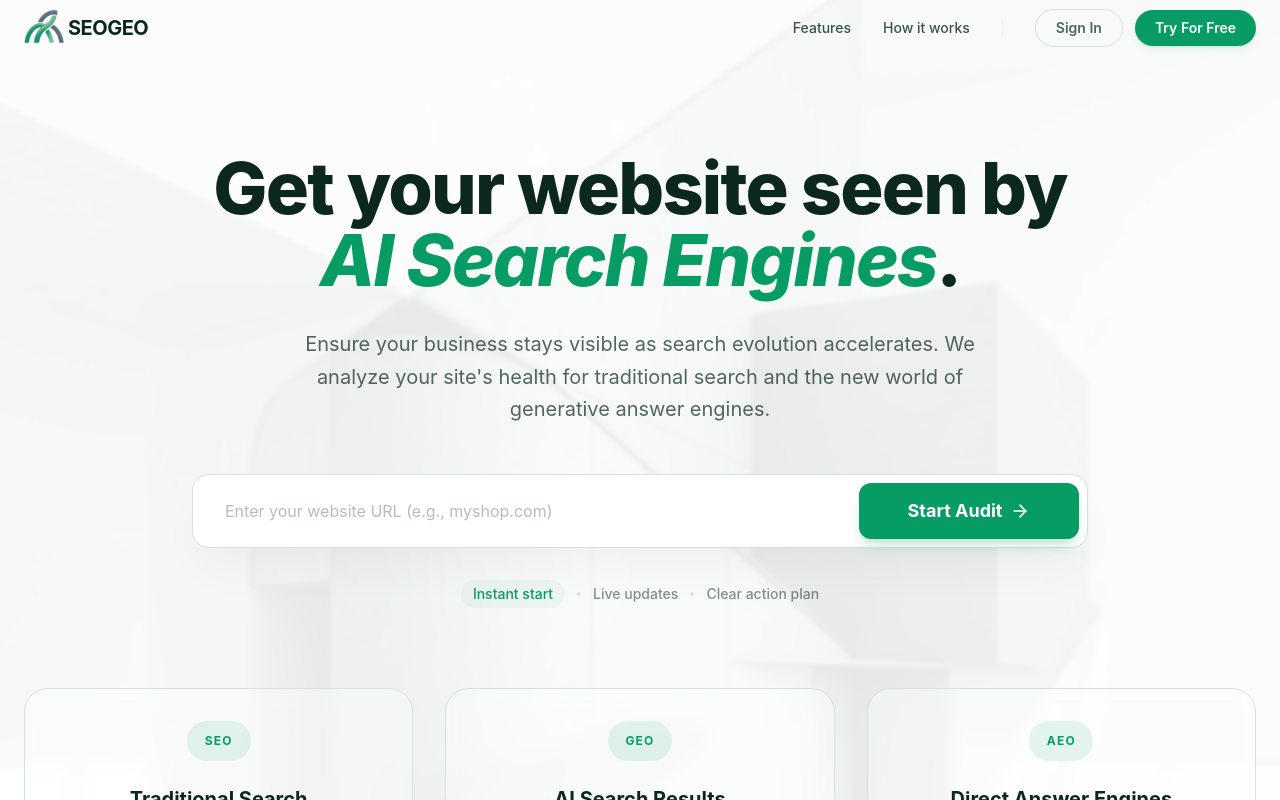
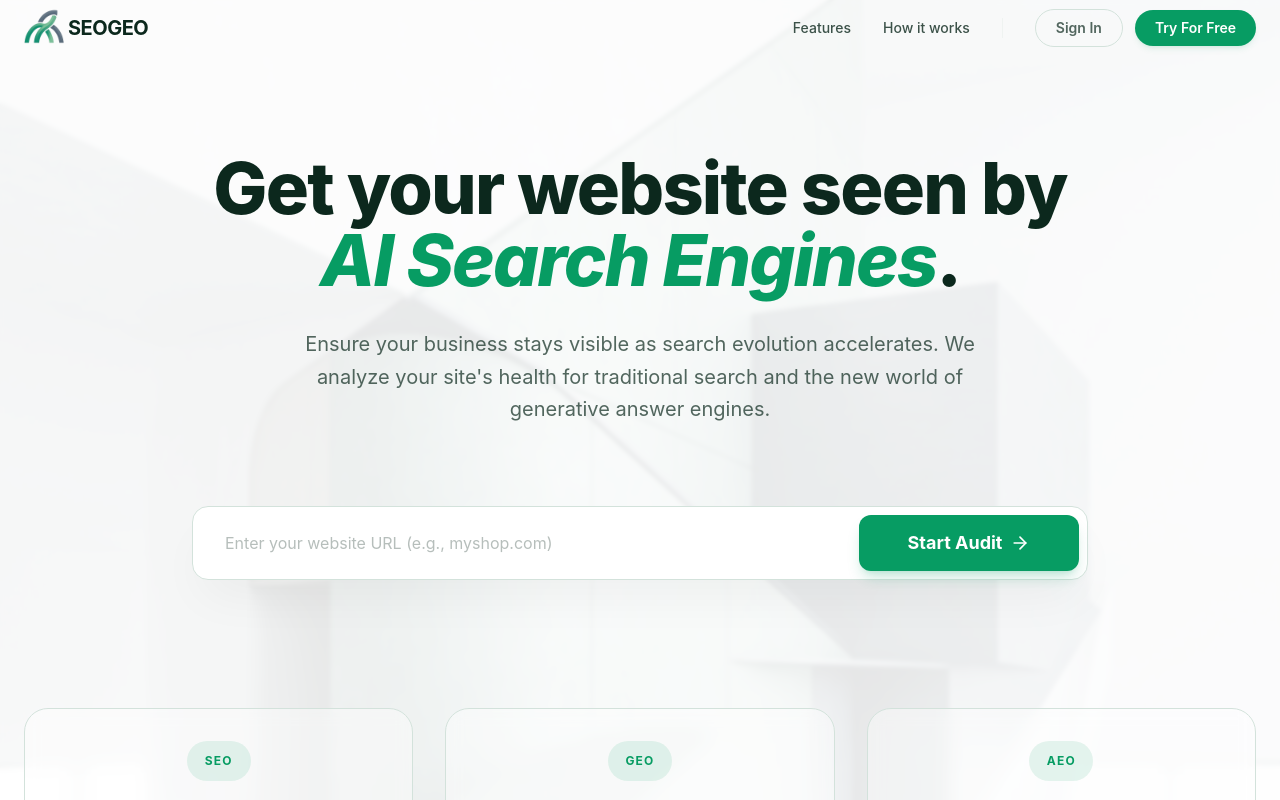
Before and after one commit to nabinpkl/seogeocheck, a Next.js app in the folder frontend/: page / in a window 1280 px wide. Shown: the top 800 px of the page. Built offline with nearby package versions, Linux system fonts and the light colour scheme.

Commit message:
fix(audit): adjust form layout spacing and remove redundant labels

```diff
--- a/frontend/src/components/home/AuditSection.tsx
+++ b/frontend/src/components/home/AuditSection.tsx
@@ -369,7 +369,7 @@ export function AuditSection() {
 
   return (
     <div className="w-full">
-      <form action={formAction} className="mx-auto mt-12 w-full max-w-4xl">
+      <form action={formAction} className="mx-auto mt-20 mb-12 w-full max-w-4xl">
         <div className="group relative flex flex-col rounded-2xl border border-border bg-white p-2 shadow-2xl shadow-black/5 transition-all focus-within:border-primary/50 focus-within:ring-4 focus-within:ring-primary/5 sm:flex-row sm:items-center">
           <input
             ref={inputRef}
@@ -403,15 +403,6 @@ export function AuditSection() {
               </>
             )}
           </button>
-        </div>
-        <div className="mt-8 flex flex-wrap items-center justify-center gap-3 text-sm font-medium text-foreground/50">
-          <span className="flex items-center gap-1.5 rounded-full bg-primary/5 px-3 py-1 text-primary">
-            Instant start
-          </span>
-          <span className="h-1 w-1 rounded-full bg-foreground/10" />
-          <span>Live updates</span>
-          <span className="h-1 w-1 rounded-full bg-foreground/10" />
-          <span>Clear action plan</span>
         </div>
       </form>
 
```
